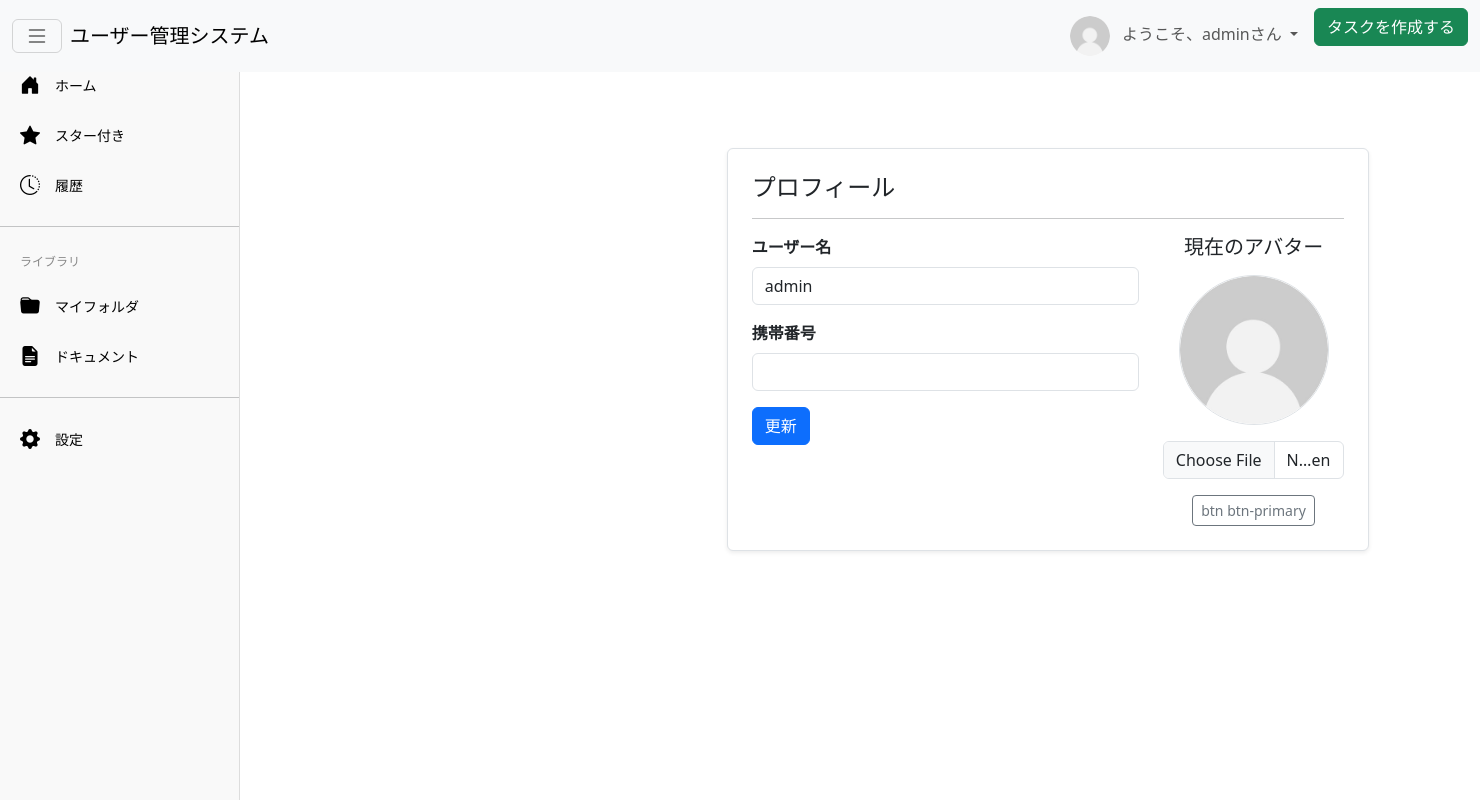
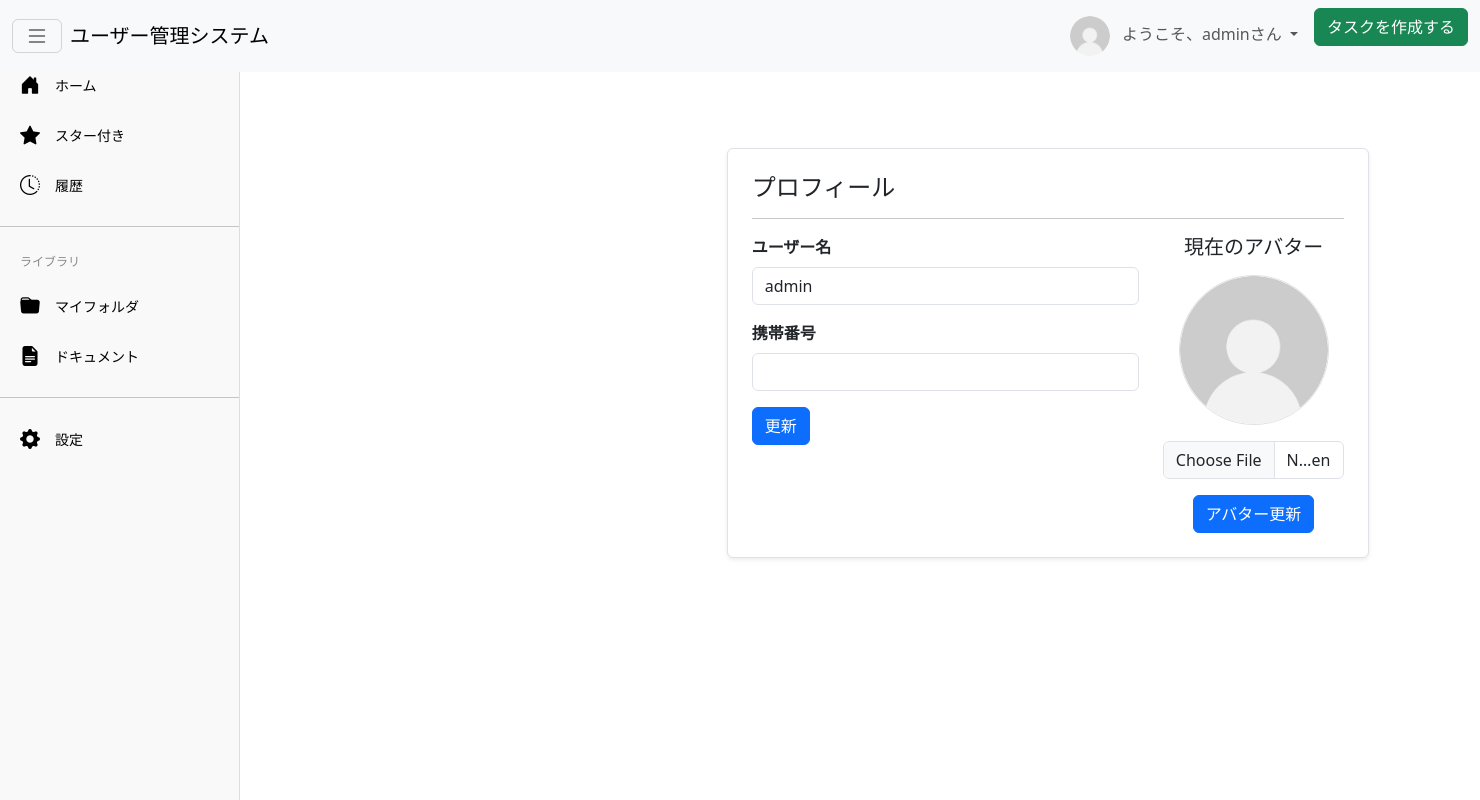
Before and after one commit to chaizhiyuan2501/django_user_app, a Django app: page /update_profile/2 in a window 1480 px wide. Run offline with Django 4.2, Linux system fonts and the light colour scheme; a user stored in the database is signed in; some libraries are stand-ins or nearby versions.

```diff
--- a/templates/user/update/update_profile.html
+++ b/templates/user/update/update_profile.html
@@ -55,7 +55,7 @@
                                 <input type="file" name="avatar" id="id_avatar" class="form-control" accept="image/*" onchange="previewImage(event)">
                                 <div class="form-text text-danger">{{ form.avatar.errors }}</div>
                             </div>
-                            <button type="submit" class="btn btn-outline-secondary btn-sm">btn btn-primary</button>
+                            <button type="submit" class="btn btn-primary">アバター更新</button>
                         </form>
                     </div>
                 </div>
```
Also changed, not shown: README.md, media/avatar/300a21287b36473ea2ee731740fbe29e.png (added).
